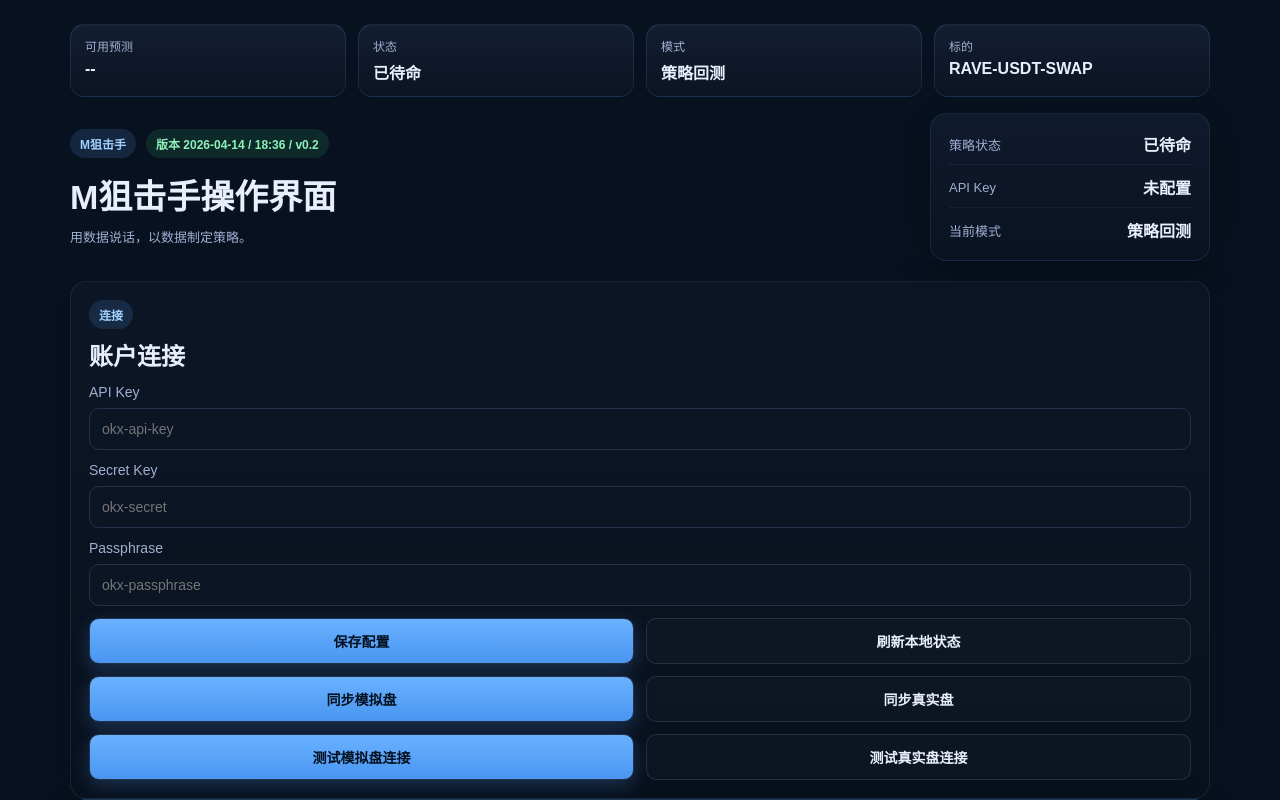
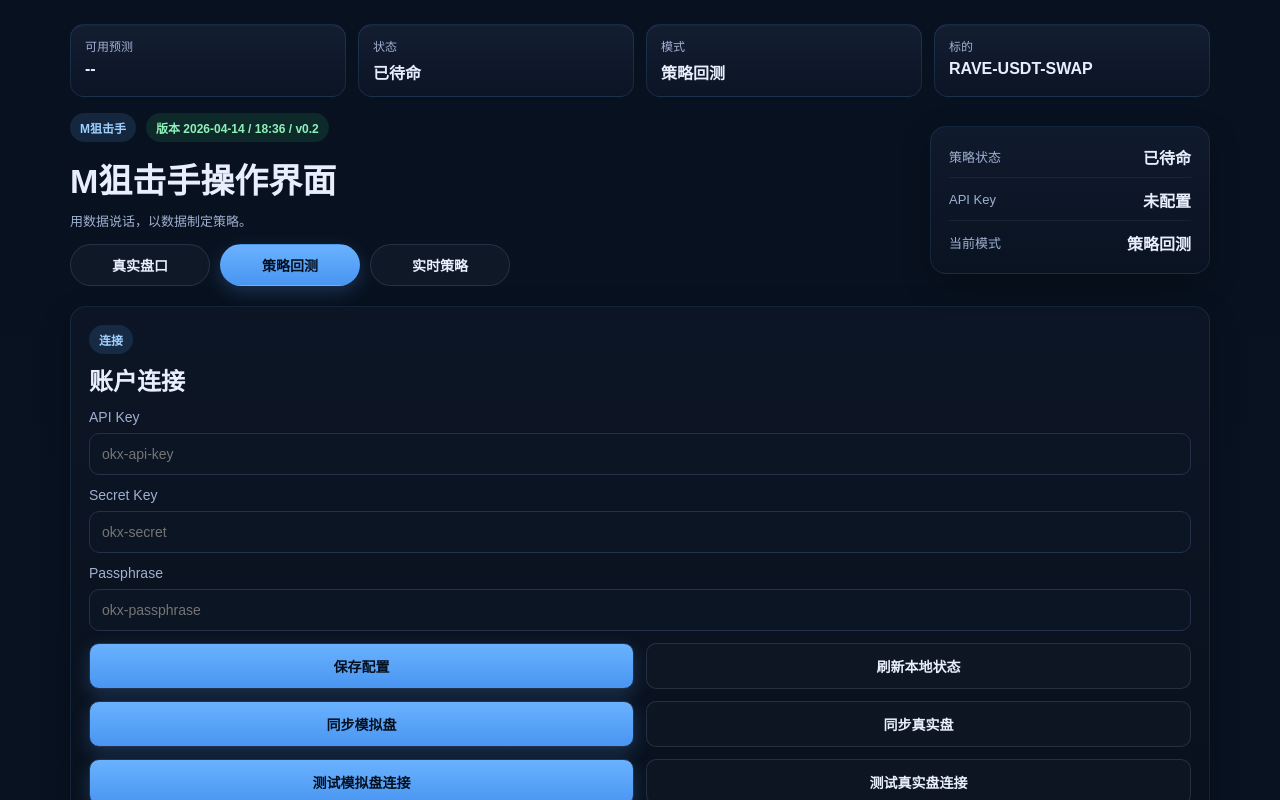
Before and after one commit to mingcz28-spec/okx-trader-sim, a Next.js app in the folder okx-trader-sim/: page / in a window 1280 px wide. Shown: the top 800 px of the page. Built offline with nearby package versions, Linux system fonts and the light colour scheme.

Commit message:
Add visible three-mode selector

```diff
--- a/okx-trader-sim/app/globals.css
+++ b/okx-trader-sim/app/globals.css
@@ -65,6 +65,27 @@ main {
 }
 .statusCard {
   min-width: 280px;
+}
+.modeSelectorRow {
+  display: flex;
+  gap: 10px;
+  flex-wrap: wrap;
+}
+.modeSwitchBtn {
+  width: auto;
+  min-width: 140px;
+  padding: 10px 14px;
+  border-radius: 999px;
+  background: rgba(255,255,255,0.03);
+  color: var(--text);
+  border: 1px solid rgba(159,176,208,0.16);
+  box-shadow: none;
+}
+.modeSwitchBtn.active {
+  background: linear-gradient(180deg, #6ab2ff, #4995f1);
+  color: #04101f;
+  border-color: transparent;
+  box-shadow: 0 6px 18px rgba(90,169,255,0.22);
 }
 .mobileList {
   display: none;
@@ -569,6 +590,13 @@ button:disabled {
   .statusCard {
     min-width: 100%;
   }
+  .modeSelectorRow {
+    flex-direction: column;
+  }
+  .modeSwitchBtn {
+    width: 100%;
+    min-width: 0;
+  }
   .card {
     padding: 14px;
     border-radius: 14px;
--- a/okx-trader-sim/app/page.tsx
+++ b/okx-trader-sim/app/page.tsx
@@ -497,6 +497,11 @@ export default function HomePage() {
           <div className="deployVersionTag">版本 2026-04-14 / 18:36 / v0.2</div>
           <h1 className="heroTitle">M狙击手操作界面</h1>
           <div className="small">用数据说话，以数据制定策略。</div>
+          <div className="modeSelectorRow" style={{ marginTop: 14 }}>
+            <button className={appMode === 'market' ? 'modeSwitchBtn active' : 'modeSwitchBtn'} onClick={() => setAppMode('market')}>真实盘口</button>
+            <button className={appMode === 'backtest' ? 'modeSwitchBtn active' : 'modeSwitchBtn'} onClick={() => setAppMode('backtest')}>策略回测</button>
+            <button className={appMode === 'realtime' ? 'modeSwitchBtn active' : 'modeSwitchBtn'} onClick={() => setAppMode('realtime')}>实时策略</button>
+          </div>
         </div>
         <div className="card statusCard compactStatusCard">
           <div className="statusRow"><span className="small">策略状态</span><strong className={state.strategyStatus === 'running' ? 'good' : state.strategyStatus === 'paused' ? 'bad' : ''}>{loading ? '加载中' : state.strategyStatus === 'idle' ? '已待命' : state.strategyStatus === 'running' ? '运行中' : '已暂停'}</strong></div>
```
